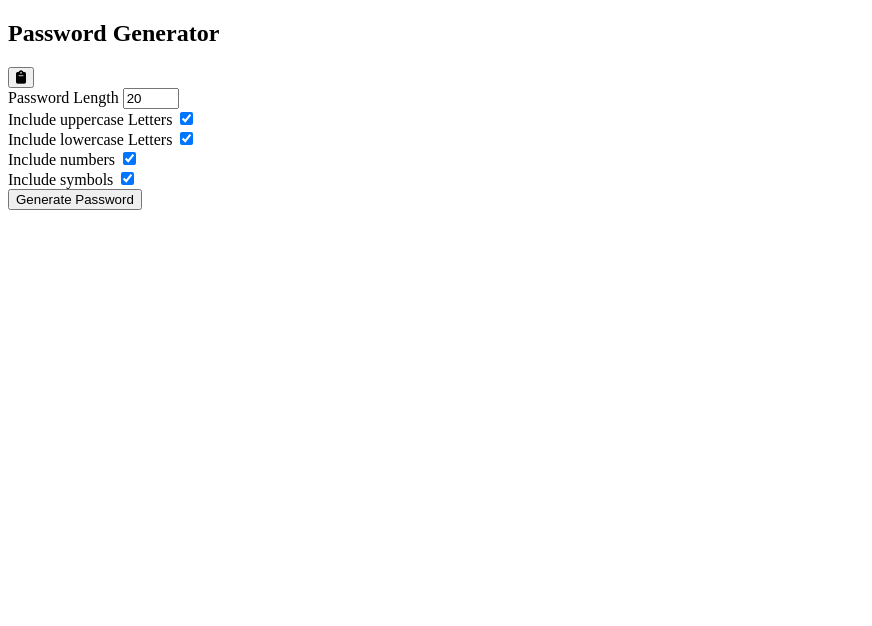
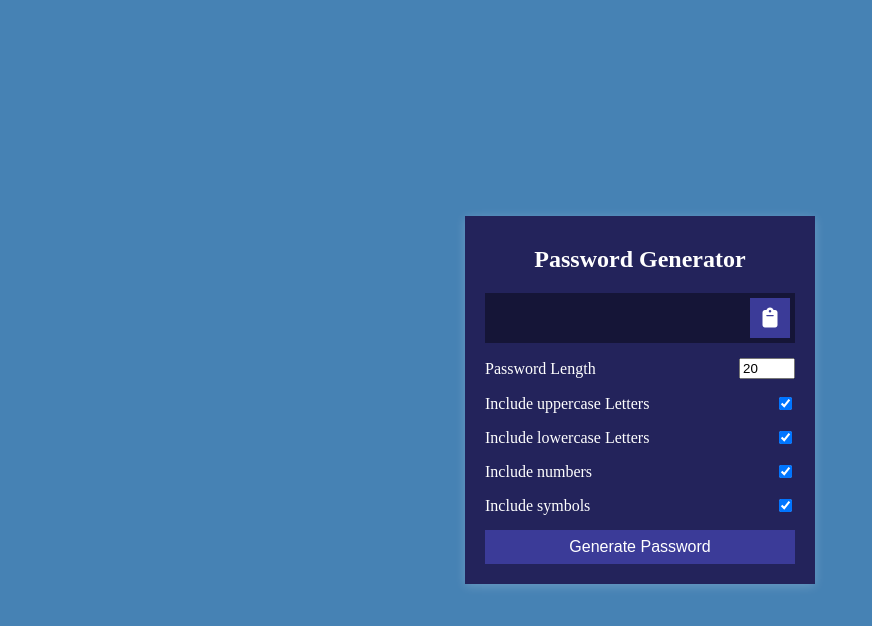
Before and after one commit to wagnergabe/Password-Generator, a plain HTML site: page index.html in a window 1280 px wide. Shown: the whole page, without its empty margins (0-872 px from the left). Drawn offline with Linux system fonts and the light colour scheme.

Commit message:
css fixed and working

```diff
--- a/index.html
+++ b/index.html
@@ -14,7 +14,7 @@
     <div class="container">
       <h2>Password Generator</h2>
       <div class="result-container">
-        <span class="result"></span>
+        <span id="result"></span>
         <button class="btn" id="clipboard">
           <i class="fa-solid fa-clipboard"></i>
         </button>
--- a/style.css
+++ b/style.css
@@ -1,3 +1,77 @@
 * {
     box-sizing: border-box;
 }
+
+body {
+    background-color: steelblue;
+    color: #fff;
+    display: flex;
+    flex-direction: column;
+    align-items: center;
+    justify-content: center;
+    height: 100vh;
+    margin: 0;
+    overflow: hidden;
+    padding: 10px;
+}
+
+h2 {
+    margin: 10px 0 20px;
+    text-align: center;
+}
+
+.container {
+    background-color: #23235b;
+    box-shadow: 0px 2px 10px rgba(255, 255, 255, 0.2);
+    padding: 20px;
+    width: 350px;
+    max-width: 100%;
+}
+
+.result-container {
+    background-color: rgba(0, 0 , 0, 0.4);
+    display: flex;
+    justify-content: flex-start;
+    align-items: center;
+    position: relative;
+    font-size: 18px;
+    letter-spacing: 1px;
+    padding: 12px 10px;
+    height: 50px;
+    width: 100%;
+}
+
+.result-container #result {
+    word-wrap: break-word;
+    max-width: calc(100% - 40px) /*width of button is 40px, dont want the the password to run into button */
+}
+
+.result-container .btn {
+    position: absolute;
+    right: 5px;
+    top: 5px;
+    width: 40px;
+    height: 40px;
+    font-size: 20px;
+}
+
+.btn {
+    border: none;
+    background-color: #3b3b98;
+    color: #fff;
+    font-size: 16px;
+    padding: 8px 12px;
+    cursor: pointer;
+}
+
+.btn-large {
+    display: block;
+    width: 100%;
+}
+
+.setting {
+    display: flex;
+    justify-content: space-between;
+    align-items: center;
+    margin: 15px 0;;
+}
```
